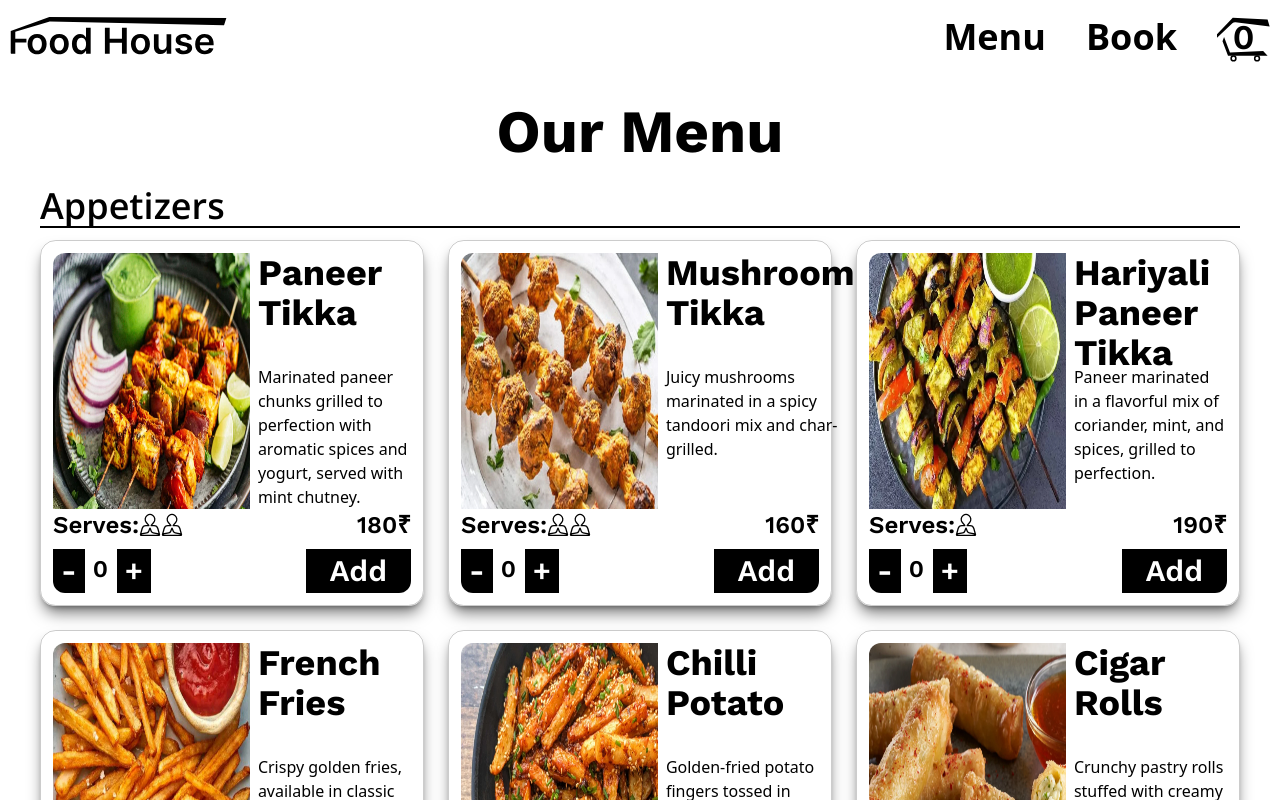
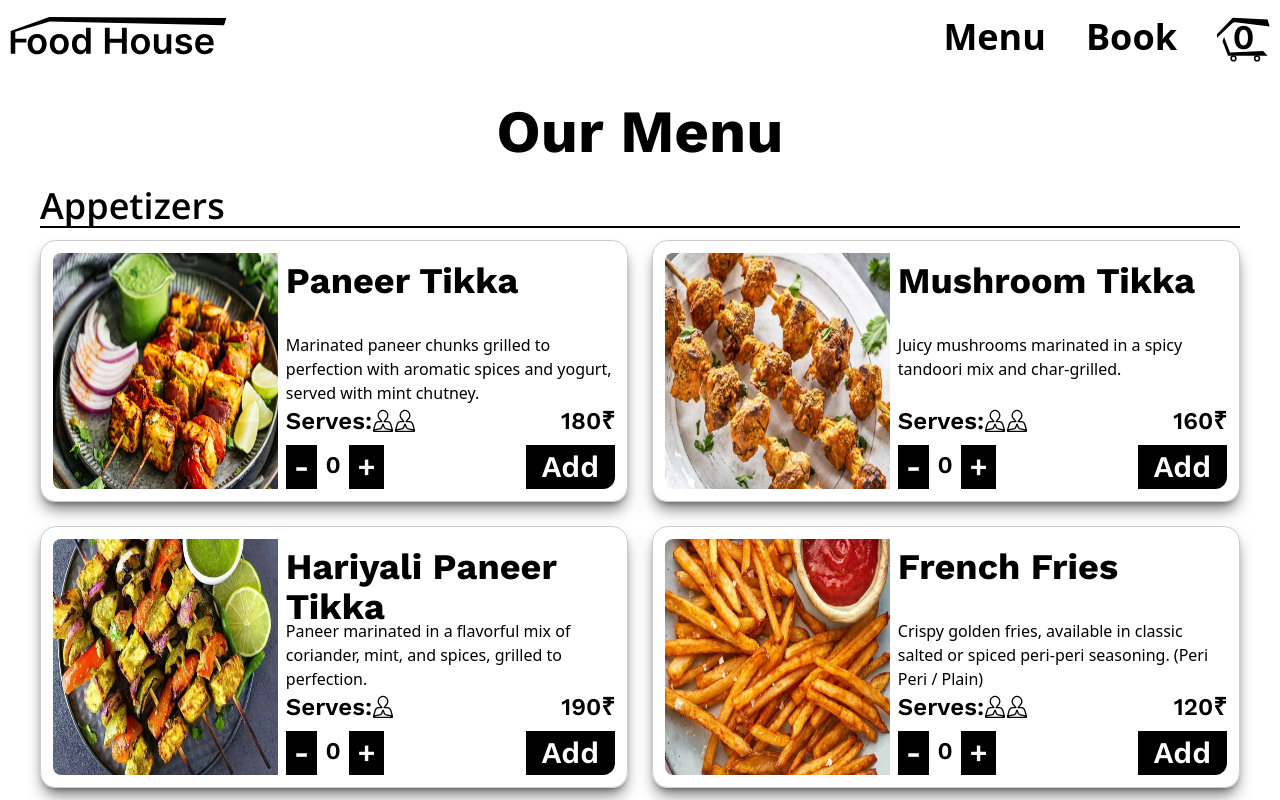
Before and after one commit to YUGE0/Food-House, a Next.js app: page /menu in a window 1280 px wide. Shown: the top 800 px of the page. Built offline with nearby package versions, Linux system fonts and the light colour scheme.

Commit message:
Menu Card and Cart card component changes.

```diff
--- a/app/compo/CCard.tsx
+++ b/app/compo/CCard.tsx
@@ -16,9 +16,9 @@ export default function CCard(fc: {
     const decrement = () => {
     setQuantity((prevQuantity) => Math.max(0, prevQuantity - 1));};
   return (
-    <div className="p-2 bg-black text-white flex rounded-xlp border border-black/20 shadow-md shadow-black/80 sm:w-[42%] md:w-[80%] lg:w-[40%] xl:w-[30%] 2xl:w-[98%]">
+    <div className="p-2 bg-black text-white flex rounded-xlp border border-black/20 shadow-md shadow-black/80 w-full">
         <button className="p-1 justify-self-end"><Image src={"/CloseMenuWhite.svg"}  width={80} height={0} alt={fc.name}/></button>
-        <Image className="rounded-xl w-[32%] h-full" src={`/${fc.img}`}  width={300} height={0} alt={fc.name}/>
+        <Image className="rounded-xl w-[40%]" src={`/${fc.img}`}  width={300} height={0} alt={fc.name}/>
         <div className="w-full flex flex-col justify-between ml-2">
         <h3 className='h-16'>{fc.name}</h3>
         <div className="mt-6 w-full flex justify-between items-end">
--- a/app/compo/CartPopup.tsx
+++ b/app/compo/CartPopup.tsx
@@ -21,18 +21,18 @@ export default function CartPopup({ cartItems, onClose }: CartPopupProps) {
 
   return (
     <div className="fixed inset-0 bg-black/50 flex justify-center items-center z-50">
-      <div className="bg-white p-6 rounded-xl shadow-lg md:w-1/2 lg:w-1/3">
+      <div className="bg-white p-6 rounded-xl shadow-lg md:w-[70%] lg:w-[60%] xl:w-[40%] 2xl:w-[80%]">
         <div className="flex justify-between items-center mb-4">
-          <h2 className="text-2xl font-semibold">Cart</h2>
+          <h3 className="">Cart</h3>
           <button onClick={onClose} className="text-red-500 text-xl font-bold">✕</button>
         </div>
-        <div className="space-y-3">
+        <div className="space-y-3 2xl:space-y-0 grid 2xl:grid-cols-2 gap-2">
           {cartItems.map((item) => (
             <CCard img={item.image} detail={""} serve={0} key={item.id} {...item} /> // Reuse your card component here
           ))}
         </div>
         <div className="mt-4 flex justify-between items-center">
-          <h3 className="text-xl font-semibold">Total: ₹{totalPrice}</h3>
+          <h3 className="">Total: ₹{totalPrice}</h3>
           <button className="bg-black text-white px-4 py-2 rounded-lg shadow-lg">
             Checkout
           </button>
--- a/app/compo/MenuCard.tsx
+++ b/app/compo/MenuCard.tsx
@@ -16,13 +16,13 @@ export default function MCard(fc: {
     const decrement = () => {
     setQuantity((prevQuantity) => Math.max(0, prevQuantity - 1));};
   return (
-    <div className="p-3 rounded-xlp shadow-lg border border-black/20 shadow-black/50 sm:w-[42%] md:w-fit lg:w-[40%] xl:w-fit">
-        <div className="flex flex-col lg:flex-row">
-                <Image className="rounded-tl-xl w-full lg:w-[55%]" src={`/${fc.img}`}  width={500} height={0} alt={fc.name}/>
-            <div className="lg:pl-2">
-                <h3 className="h-22 lg:h-20 xl:h-28">{fc.name}</h3>
-                <p className="h-22 lg:h-20 xl:h-36">{fc.detail}</p>
-            </div>
+    <div className="p-3 rounded-xlp shadow-lg border border-black/20 shadow-black/50 sm:w-[90%] md:w-fit xl:w-fit">
+        <div className="flex flex-col xl:flex-row">
+                <Image className="rounded-t-lg xl:rounded-tr-none xl:rounded-l-lg w-full xl:w-[40%]" src={`/${fc.img}`}  width={500} height={0} alt={fc.name}/>
+            <div className="xl:ml-2">
+            <div className="">
+                <h3 className="h-22 sm:h-16 lg:h-20 xl:my-2 xl:h-16">{fc.name}</h3>
+                <p className="h-22 sm:h-24 xl:my-2 xl:h-16 2xl:h-24">{fc.detail}</p>
             </div>
                <div className="flex justify-between">
                 <div className="flex justify-items-center">
@@ -34,11 +34,13 @@ export default function MCard(fc: {
                 </div>
                 <div className="mt-2 flex justify-between">
                     <div className="flex">
-            <button onClick={decrement} className=" bg-black text-white p-1 px-2 rounded-bl-xl text-3xl font-semibold font-work">-</button>
+                    <button onClick={decrement} className=" bg-black text-white p-1 px-2 rounded-bl-lg xl:rounded-bl-none text-3xl font-semibold font-work">-</button>
                     <h4 className="p-1 px-2 w-8 text-2xl">{quantity}</h4>
                     <button onClick={increment} className=" bg-black text-white p-1 px-2 text-3xl font-semibold font-work">+</button>
                     </div>
-            <button className=" bg-black text-white p-1 px-6 rounded-br-xl text-3xl font-semibold font-work">Add</button>
+                    <button className=" bg-black text-white p-1 px-6 md:px-4 rounded-br-xl text-3xl font-semibold font-work">Add</button>
+                </div>
+            </div>
         </div>
     </div>
   )
--- a/app/menu/page.tsx
+++ b/app/menu/page.tsx
@@ -21,7 +21,7 @@ function CategorySection({ category, dishes }: { category: string; dishes: Dish[
   return (
     <div className="mb-12">
       <h2 className="text-4xl font-open font-semibold my-3 border-black border-b-2">{category}</h2>
-      <div className="grid grid-cols-1 md:grid-cols-2 lg:grid-cols-3 gap-6">
+      <div className="grid grid-cols-1 sm:grid-cols-2 lg:grid-cols-3 xl:grid-cols-2 2xl:grid-cols-3 gap-6">
         {dishes.map((dish) => (
           <MCard key={dish.id} {...dish} />
         ))}
```
Lines whose indentation alone changed are shown as unchanged.
